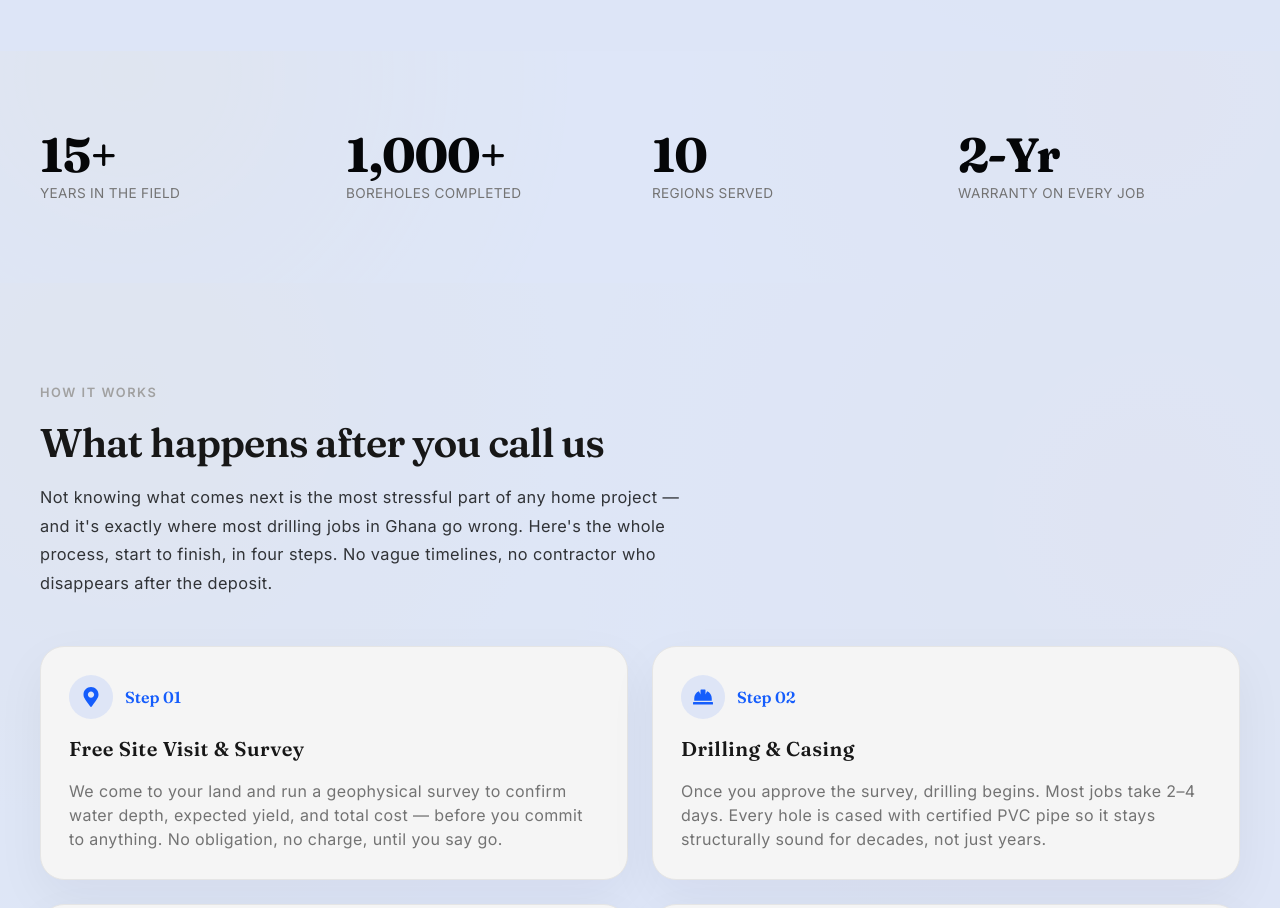
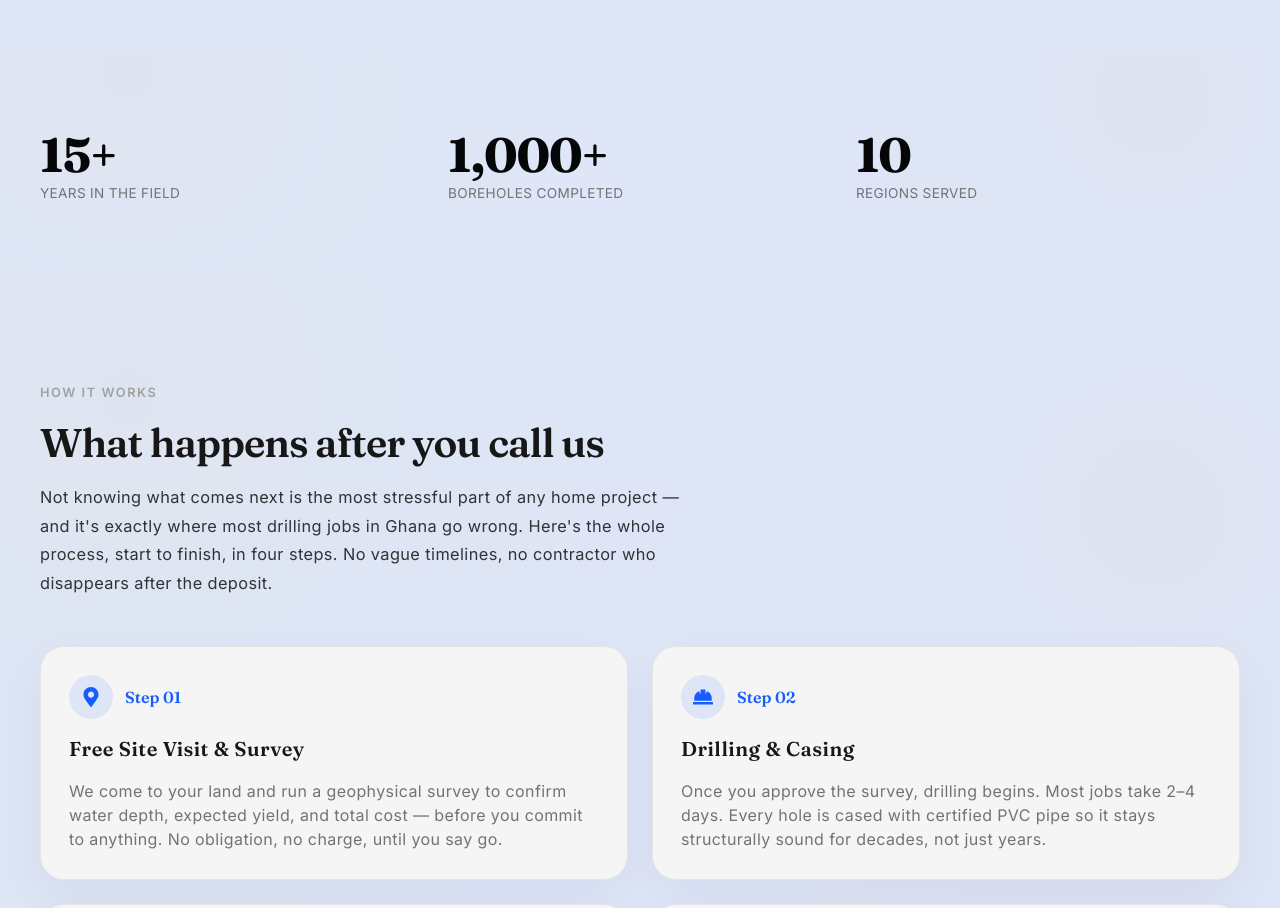
Before and after one commit to DubemUmeh/Mega-Resources, a Next.js app: page /about-us in a window 1280 px wide. Shown: the part 1260-2168 px from the top of the page. Built offline with nearby package versions, Linux system fonts and the light colour scheme; no server answers.

Commit message:
Remove warranty stat and update grid columns

```diff
--- a/app/about-us/page.tsx
+++ b/app/about-us/page.tsx
@@ -78,7 +78,6 @@ const stats = [
   { value: "15+", label: "Years in the Field" },
   { value: "1,000+", label: "Boreholes Completed" },
   { value: "10", label: "Regions Served" },
-  { value: "2-Yr", label: "Warranty on Every Job" },
 ];
 
 const values = [
@@ -189,7 +188,7 @@ export default function AboutPage() {
       <section className="relative overflow-hidden bg-background/30 px-5 py-16 md:px-10 md:py-20">
         <div className={BG_GLOW} />
         <div className="mx-auto w-[min(100%,76rem)]">
-          <div className="grid grid-cols-2 gap-8 md:grid-cols-4 md:gap-6">
+          <div className="grid grid-cols-2 gap-8 md:grid-cols-3 md:gap-6">
             {stats.map((stat, i) => (
               <Reveal key={stat.label} delay={(i % 4) * 0.06}>
                 <div className="flex flex-col gap-1 text-center md:text-left">
```
